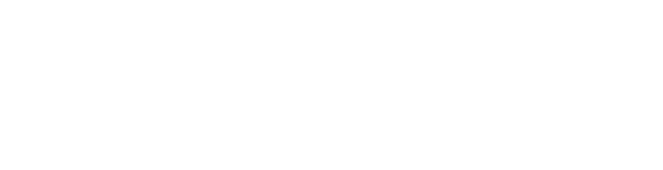
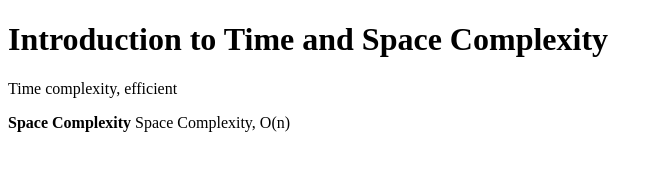
Before and after one commit to acciojob/time-and-space-complexity-Ayushd028, a website: page main.html in a window 1280 px wide. Shown: the whole page, without its empty margins (0-663 px from the left). Drawn offline with Linux system fonts and the light colour scheme.

Commit message:
created a submission

```diff
--- a/main.html
+++ b/main.html
@@ -8,6 +8,9 @@
 
 <body>
 	<!-- the entire body must be written by student -->
+	<h1> Introduction to Time and Space Complexity </h1>
+	<p>Time complexity, efficient</p>
+	<p><b> Space Complexity</b> Space Complexity, O(n)</p>
     <script type="text/javascript" src="./script.js">
 </script>
 
```
